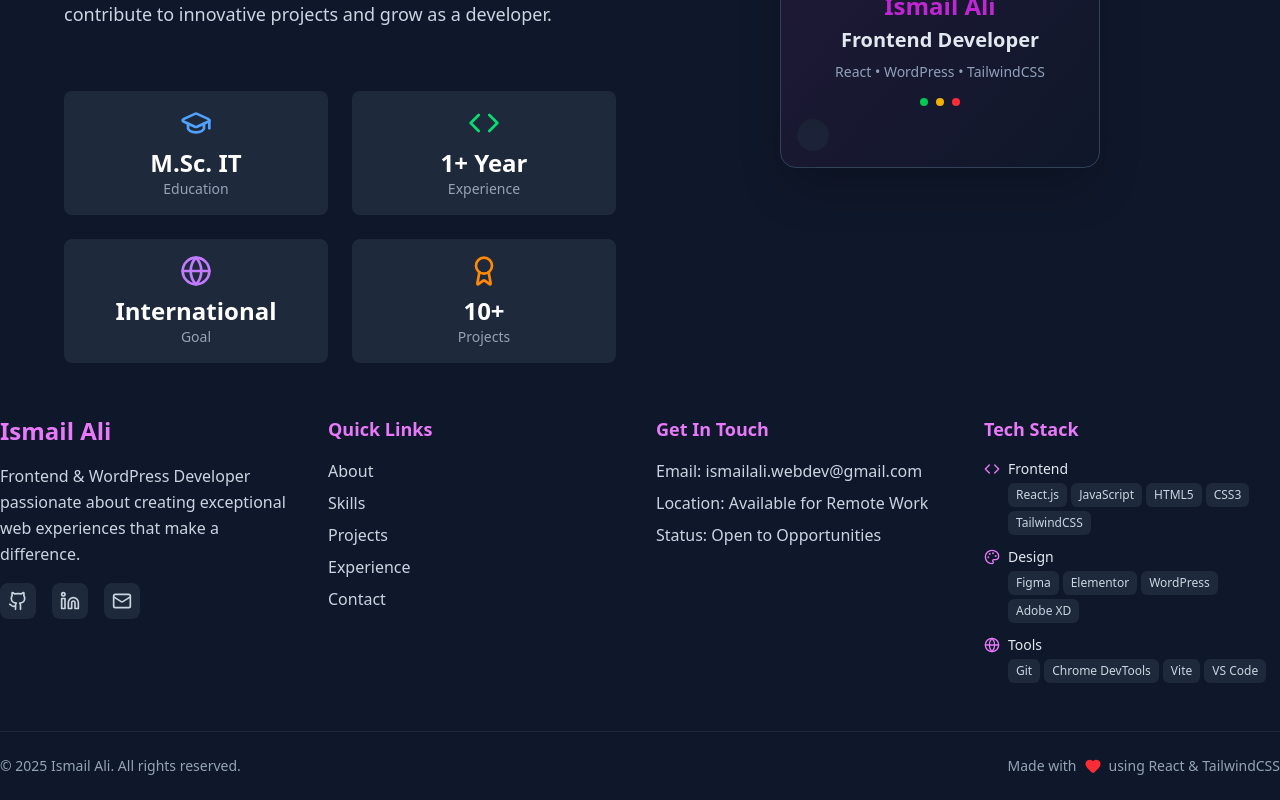
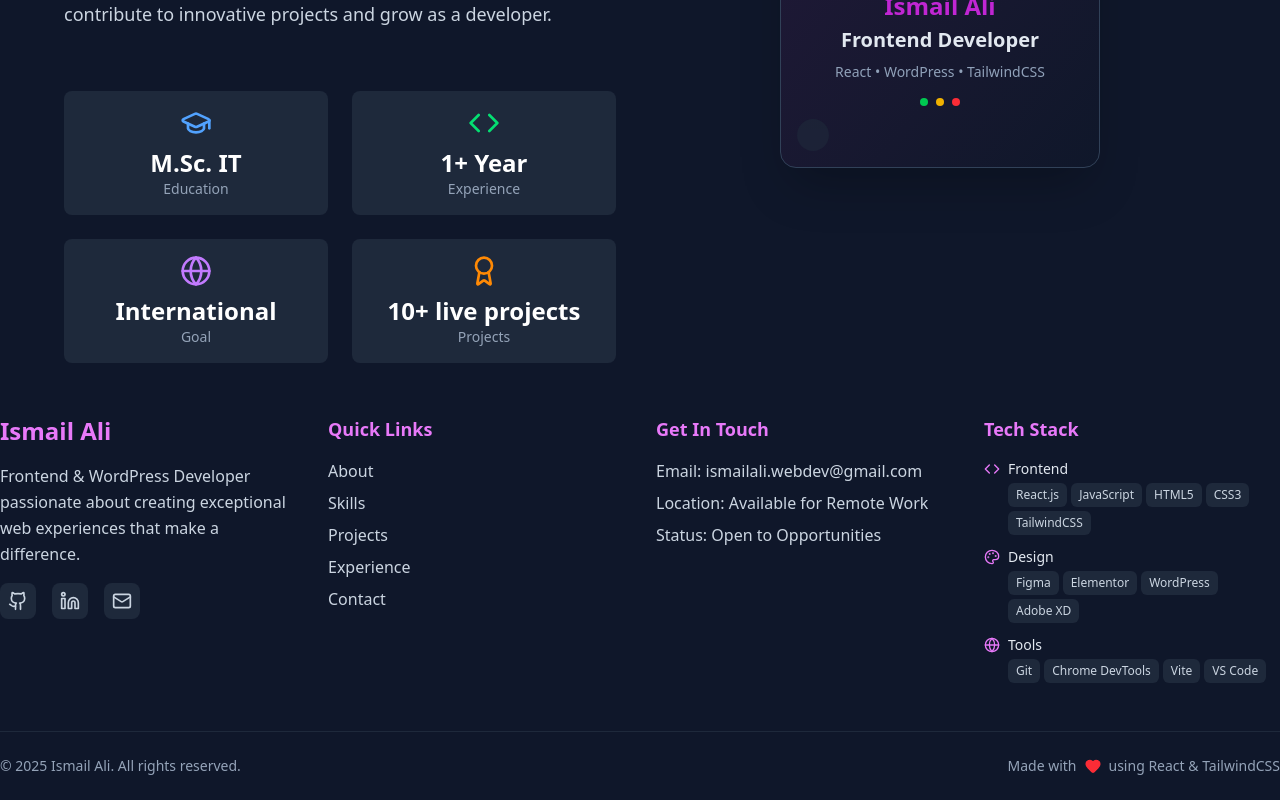
Before and after one commit to Ismail-webdev/Personal-Portfolio, a React (Vite) app: page / in a window 1280 px wide. Shown: the part 1396-2196 px from the top of the page. Built offline with nearby package versions, Linux system fonts and the light colour scheme.

Commit message:
initial commit

```diff
--- a/src/sections/About.jsx
+++ b/src/sections/About.jsx
@@ -53,7 +53,7 @@ const About = () => {
     {
       icon: Award,
       label: t("about.stats.projects"),
-      value: "10+",
+      value: "10+ live projects",
       color: "text-orange-400",
     },
   ];
```
